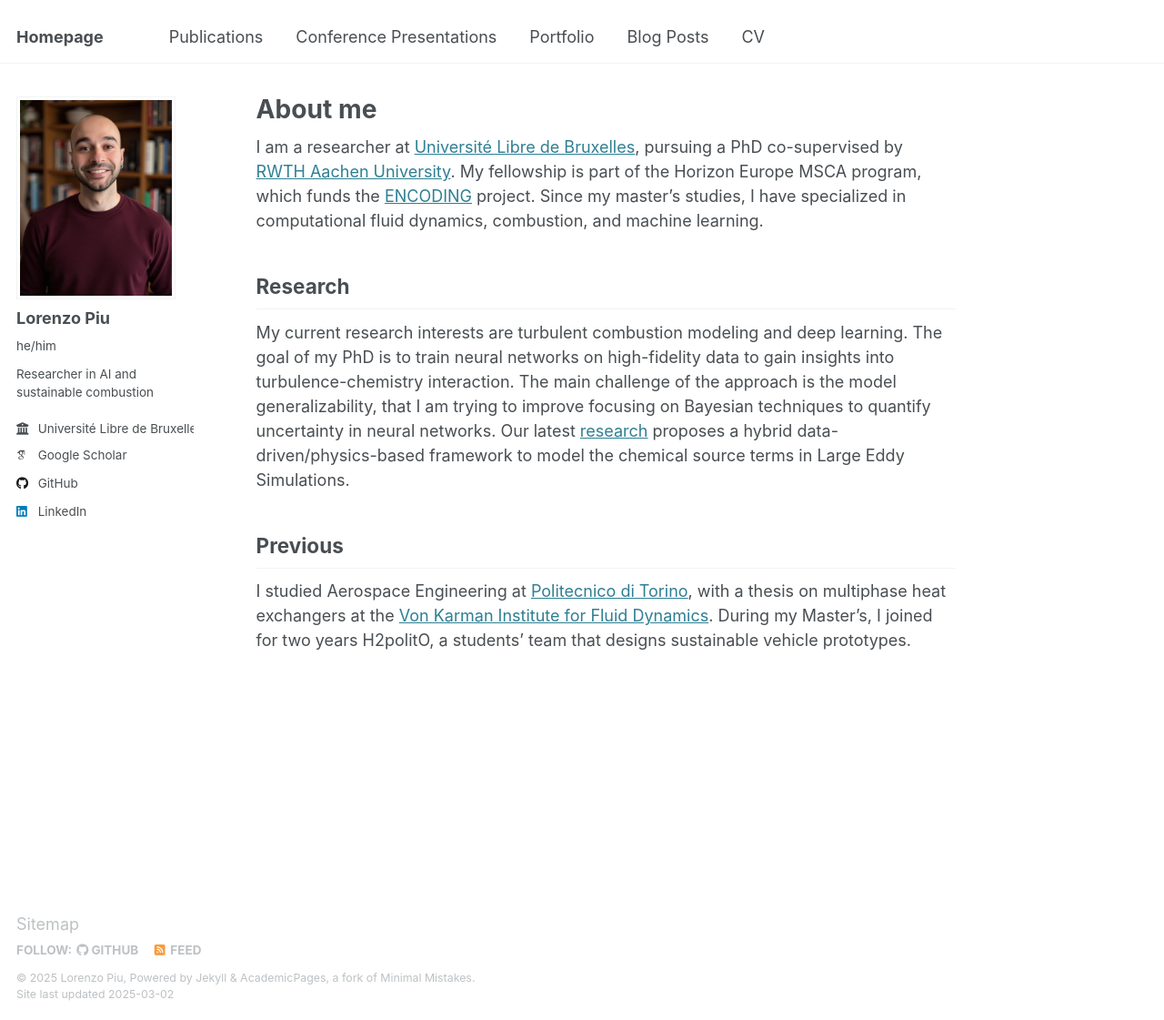
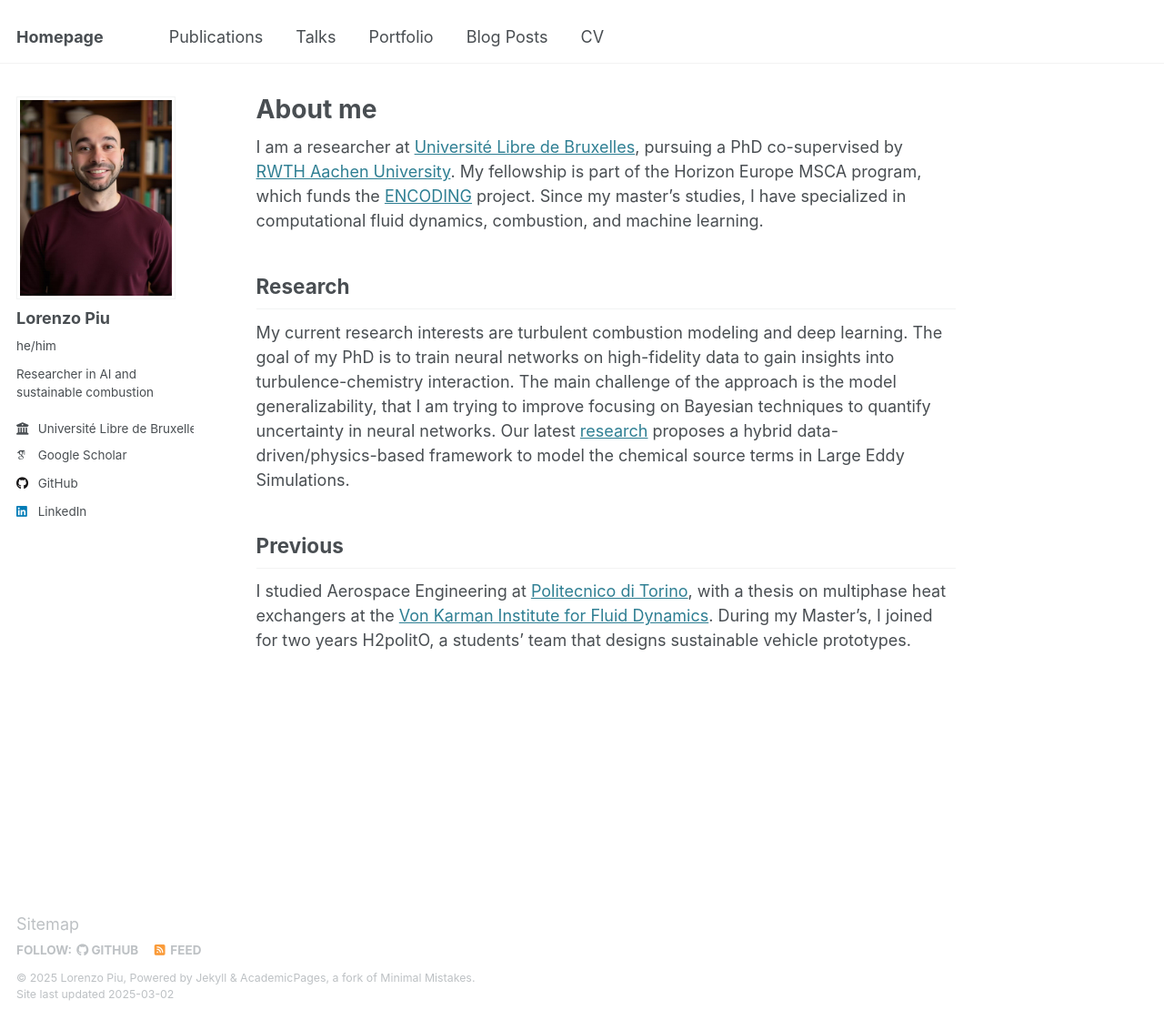
Before and after one commit to LorenzoPiu/LorenzoPiu.github.io, a Jekyll site: the page built from _pages/about.md, in a window 1280 px wide and 1121 px high. Shown: the whole window at 91% size. Built offline with Jekyll 4.4.1, drawn with Linux system fonts in a browser that asks for light colours; some web fonts are replaced.

Commit message:
Update navigation.yml

```diff
--- a/_data/navigation.yml
+++ b/_data/navigation.yml
@@ -8,8 +8,8 @@ main:
   - title: "Publications"
     url: /publications/
 
-  - title: "Conference Presentations"
-    url: /conference-presentation/
+  - title: "Talks"
+    url: /talks/
 
   # - title: "Teaching"
   #   url: /teaching/
```
